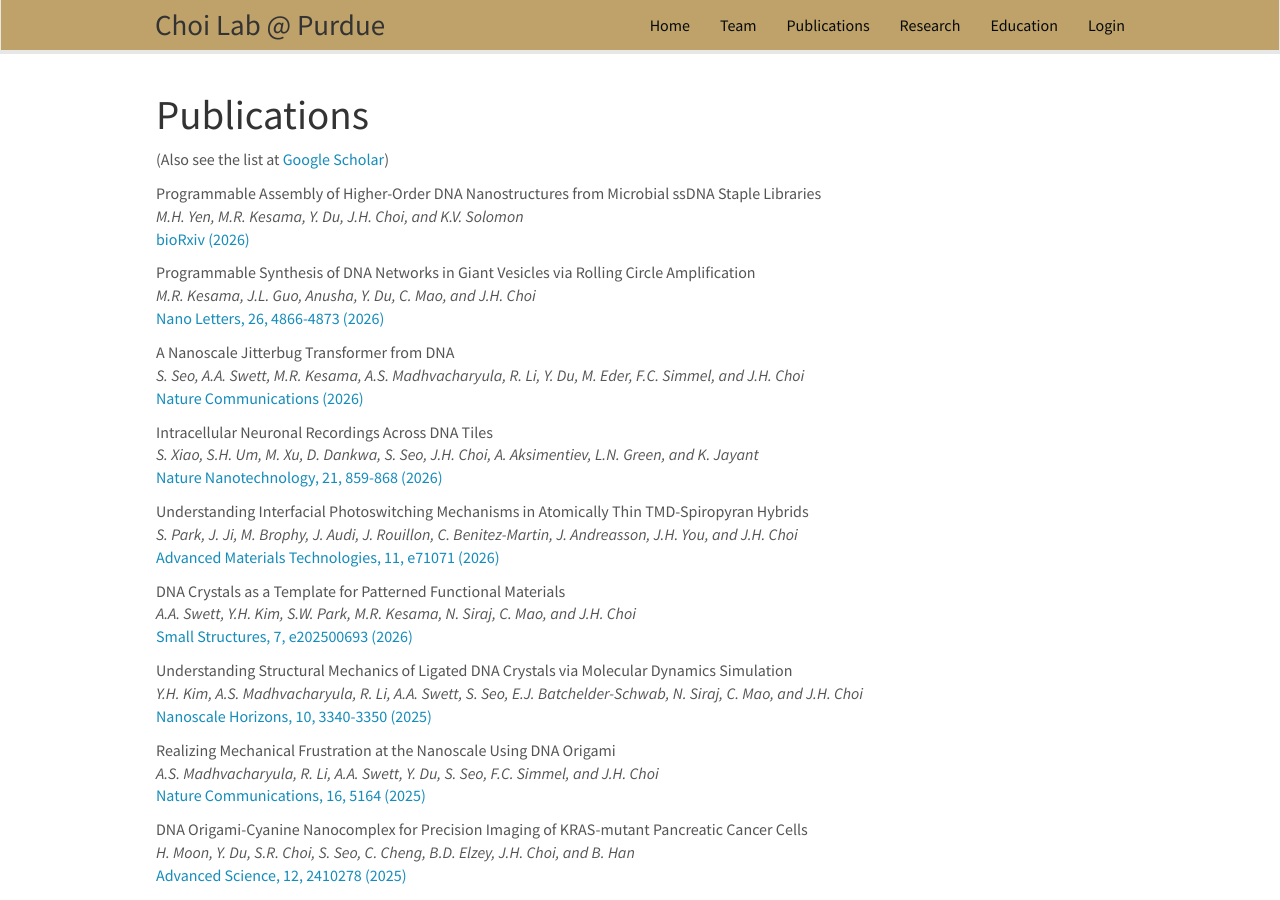
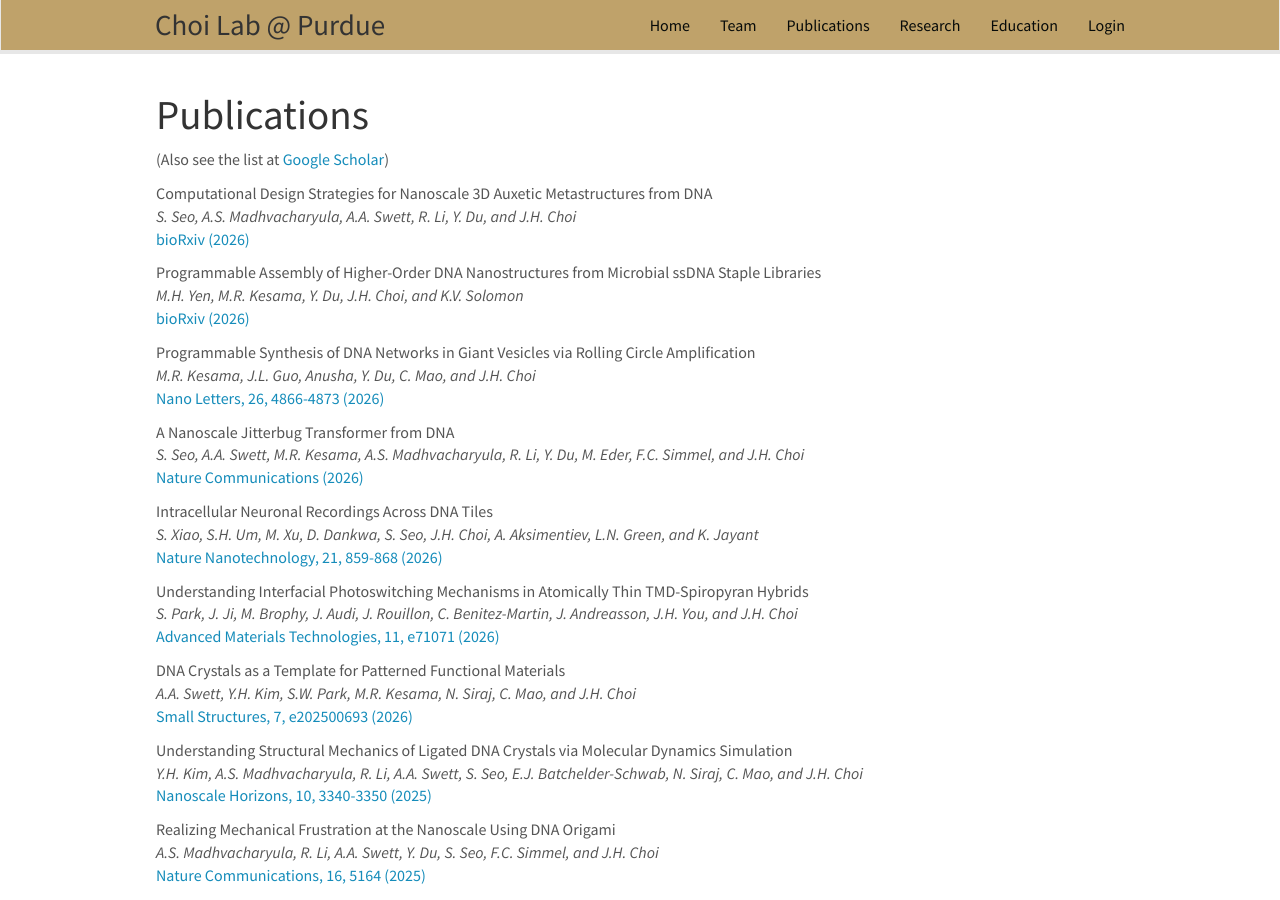
Before and after one commit to choidnalab/choidnalab.github.io, a Jekyll site: the page built from _pages/publications.md, in a window 1280 px wide and 900 px high. Built offline with Jekyll 4.4.1, drawn with Linux system fonts in a browser that asks for light colours; nearby versions of some CDN libraries.

Commit message:
Update publist.yml

```diff
--- a/_data/publist.yml
+++ b/_data/publist.yml
@@ -1,3 +1,13 @@
+- title: "Computational Design Strategies for Nanoscale 3D Auxetic Metastructures from DNA"
+  image: Conformation.png
+  description:
+  authors: S. Seo, A.S. Madhvacharyula, A.A. Swett, R. Li, Y. Du, and J.H. Choi
+  link:
+    url: https://www.biorxiv.org/content/10.64898/2026.07.09.737373v1
+    display: bioRxiv (2026)
+  highlight: 0
+  news2:
+
 - title: "Programmable Assembly of Higher-Order DNA Nanostructures from Microbial ssDNA Staple Libraries"
   image: Conformation.png
   description:
```
